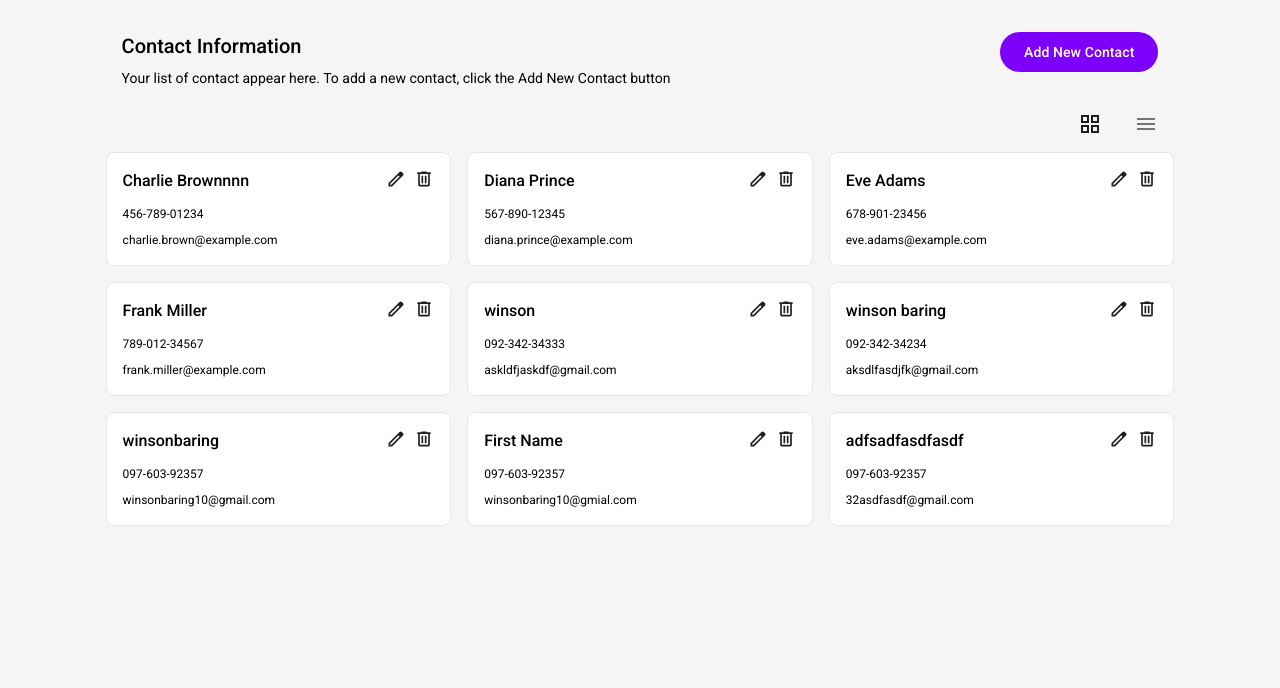
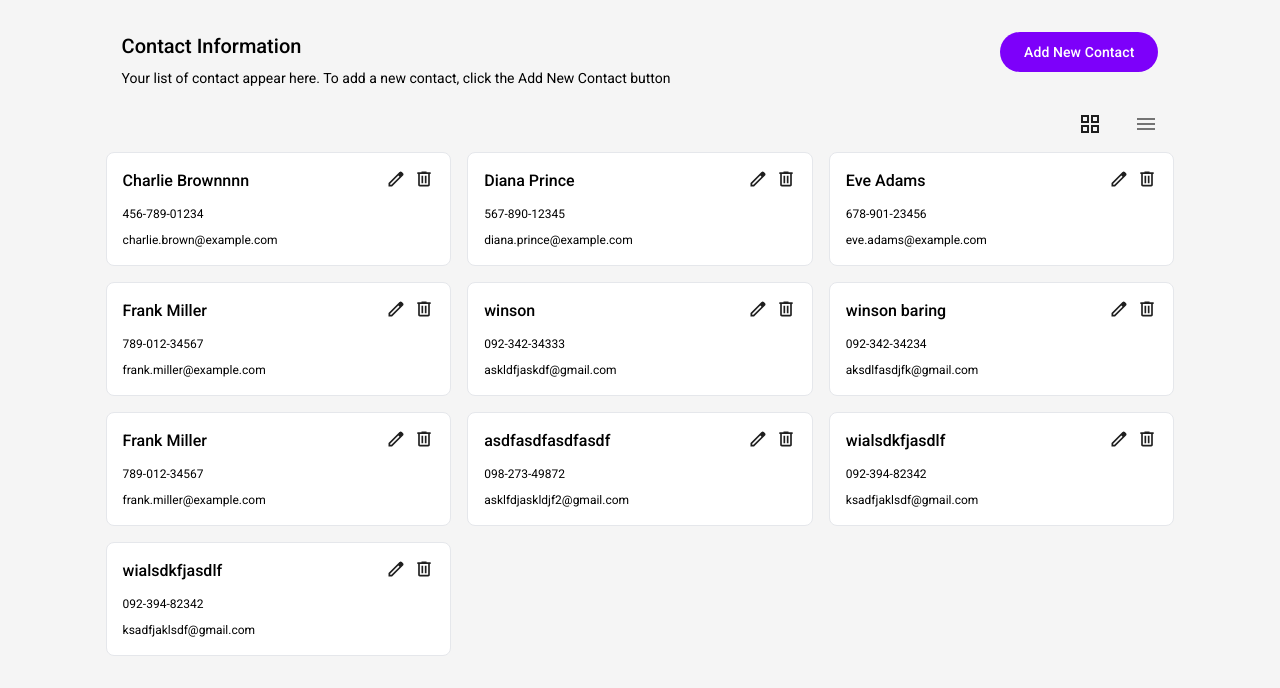
Before and after one commit to WinsonBaring/Contact-List, an Angular app: page /home in a window 1280 px wide. Shown: the top 688 px of the page. Built offline with nearby package versions, Linux system fonts and the light colour scheme; data requests are answered from the project's data file.

Commit message:
fix: auto complete

```diff
--- a/db.json
+++ b/db.json
@@ -37,22 +37,28 @@
       "email": "aksdlfasdjfk@gmail.com"
     },
     {
-      "id": "eb47",
-      "name": "winsonbaring",
-      "phone": "09760392357",
-      "email": "winsonbaring10@gmail.com"
+      "id": "266e",
+      "name": "Frank Miller",
+      "phone": "78901234567",
+      "email": "frank.miller@example.com"
     },
     {
-      "id": "ad44",
-      "name": "First Name",
-      "phone": "09760392357",
-      "email": "winsonbaring10@gmial.com"
+      "id": "eaf3",
+      "name": "asdfasdfasdfasdf",
+      "phone": "09827349872",
+      "email": "asklfdjaskldjf2@gmail.com"
     },
     {
-      "id": "495a",
-      "name": "adfsadfasdfasdf",
-      "phone": "09760392357",
-      "email": "32asdfasdf@gmail.com"
+      "id": "c17c",
+      "name": "wialsdkfjasdlf",
+      "phone": "09239482342",
+      "email": "ksadfjaklsdf@gmail.com"
+    },
+    {
+      "id": "7cc3",
+      "name": "wialsdkfjasdlf",
+      "phone": "09239482342",
+      "email": "ksadfjaklsdf@gmail.com"
     }
   ]
 }
--- a/src/app/components/contact-form/contact-form.component.html
+++ b/src/app/components/contact-form/contact-form.component.html
@@ -1,8 +1,9 @@
-<form [formGroup]="contactForm" (ngSubmit)="variant() === 'add' ? onSubmitAddContact() : onSubmitUpdateContact()"
+<form [formGroup]="contactForm"
+(ngSubmit)=" onSubmitAddContact()"
     class="flex flex-col gap-4 p-6 w-[22rem] max-w-md mx-auto "
     aria-labelledby="contactFormTitle">
 
-    <div class="flex flex-col gap-1">
+    <!-- <div class="flex flex-col gap-1">
         <label id="nameLabel" for="name" class=" text-[15px] ">Name</label>
         <input type="text" formControlName="name" id="name"
             class="focus-visible:outline-none p-3 border-1 border-gray-300 rounded-md focus:border-violet-500"
@@ -11,8 +12,27 @@
                 'focus:border-red-500 border-red-300': contactForm.get('name')?.invalid && contactForm.get('name')?.touched,
                 'focus:border-violet-500': !(contactForm.get('name')?.invalid && contactForm.get('name')?.touched)
             }"
-            aria-label="nameLabel"
             aria-labelledby="nameLabel">
+        @if(contactForm.get('name')?.invalid && contactForm.get('name')?.touched ){
+            <div class="text-red-500 text-[12px] pl-4" id="nameError" aria-live="polite">
+                Please enter a name
+            </div>
+        }
+    </div> -->
+    <div class="flex flex-col gap-1">
+        <!-- label's 'for' must match input's 'id' -->
+        <label id="nameLabel" for="nameInput" class=" text-[15px] ">Name</label>
+        <input type="text"
+               formControlName="name"
+               id="nameInput"
+               autocomplete="name"
+               class="focus-visible:outline-none p-3 border-1 border-gray-300 rounded-md focus:border-violet-500"
+               [class.border-red-300]="contactForm.get('name')?.invalid && contactForm.get('name')?.touched"
+               [ngClass]="{
+                   'focus:border-red-500 border-red-300': contactForm.get('name')?.invalid && contactForm.get('name')?.touched,
+                   'focus:border-violet-500': !(contactForm.get('name')?.invalid && contactForm.get('name')?.touched)
+               }"
+               aria-labelledby="nameLabel"> <!-- Correctly points to the label's ID -->
         @if(contactForm.get('name')?.invalid && contactForm.get('name')?.touched ){
             <div class="text-red-500 text-[12px] pl-4" id="nameError" aria-live="polite">
                 Please enter a name
@@ -20,9 +40,11 @@
         }
     </div>
     <div class="flex flex-col gap-1">
-        <label id="phoneLabel" for="phone" class=" text-[15px] ">Contact Number</label>
+        <label id="phoneLabel" for="phoneInput" class=" text-[15px] ">Contact Number</label>
         <!-- <label id="phoneLabel" for="phone" class="text-gray-600 text-[15px] font-semibold">Contact Number</label> -->
-        <input type="text" formControlName="phone" id="phone"
+
+        <input type="text" formControlName="phone" id="phoneInput"
+            autocomplete="phone"
             class="focus-visible:outline-none p-3 border-1 border-gray-300 rounded-md focus:border-violet-500"
             [class.border-red-300]="contactForm.get('phone')?.invalid && contactForm.get('phone')?.touched"
             [ngClass]="{
@@ -30,7 +52,6 @@
                 'focus:border-violet-500': !(contactForm.get('phone')?.invalid && contactForm.get('phone')?.touched)
             }"
 
-            aria-label="phoneLabel"
             aria-labelledby="phoneLabel">
         @if(contactForm.get('phone')?.touched && contactForm.get('phone')?.invalid) {
             @if(contactForm.get('phone')?.errors?.['required'] && contactForm.get('phone')?.value?.length === 0) {
@@ -46,17 +67,16 @@
         }
     </div>
     <div class="flex flex-col gap-1">
-        <label id="emailLabel" for="email" class=" text-[15px] ">Email Address</label>
+        <label id="emailLabel" for="emailInput" class=" text-[15px] ">Email Address</label>
         <!-- <label id="emailLabel" for="email" class="text-gray-600 text-[15px] font-semibold">Email Address</label> -->
-        <input type="text" formControlName="email" id="email"
+        <input type="text" formControlName="email" id="emailInput"
+            autocomplete="email"
             class="focus-visible:outline-none p-3 border-1 border-gray-300 rounded-md focus:border-violet-500"
             [class.border-red-300]="contactForm.get('email')?.invalid && contactForm.get('email')?.touched"
             [ngClass]="{
                 'focus:border-red-500 border-red-300': contactForm.get('email')?.invalid && contactForm.get('email')?.touched,
                 'focus:border-violet-500': !(contactForm.get('email')?.invalid && contactForm.get('email')?.touched)
             }"
-
-            aria-label="emailLabel"
             aria-labelledby="emailLabel">
         @if(contactForm.get('email')?.invalid && contactForm.get('email')?.touched) {
             @if(contactForm.get('email')?.errors?.['required'] && contactForm.get('email')?.value?.length === 0) {
```
